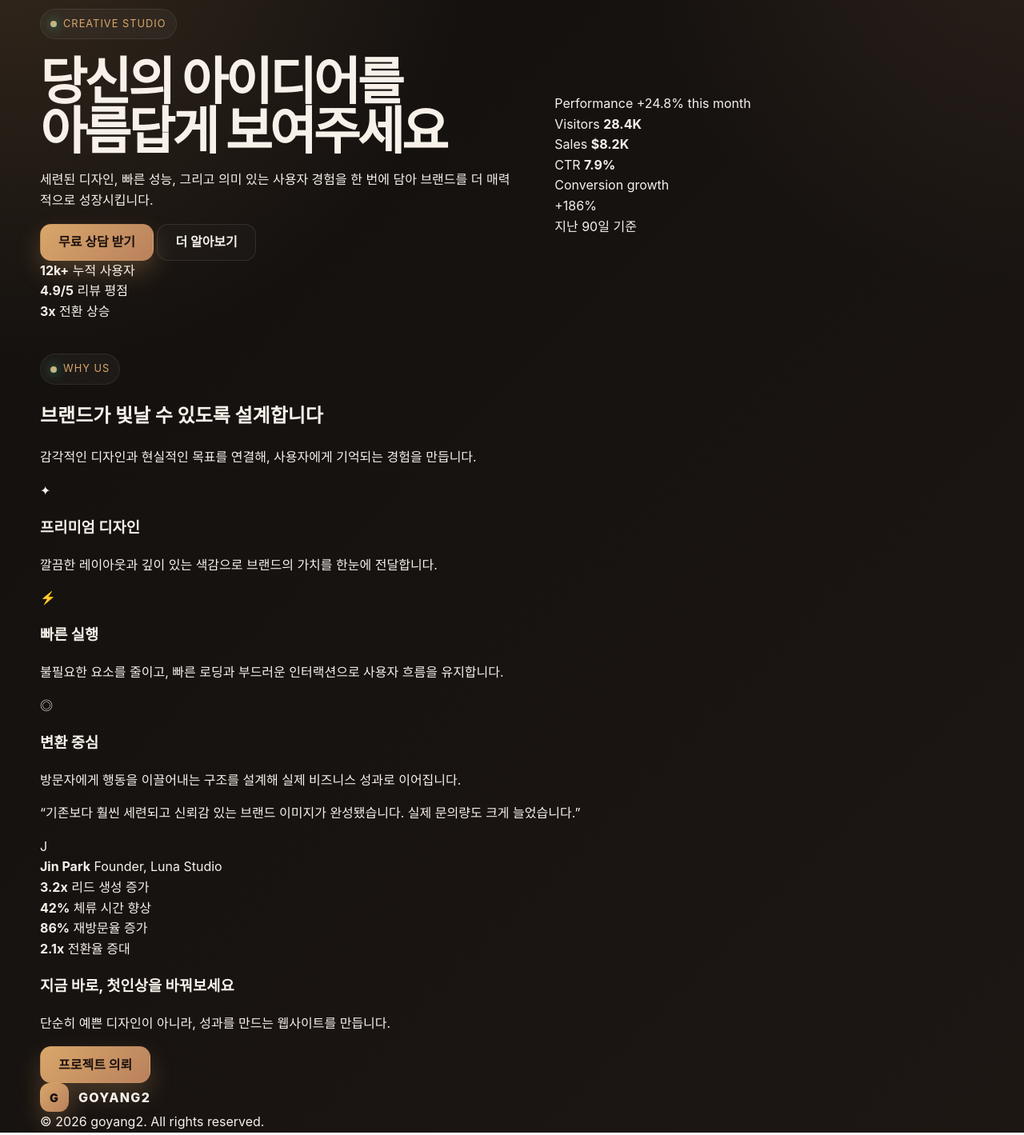
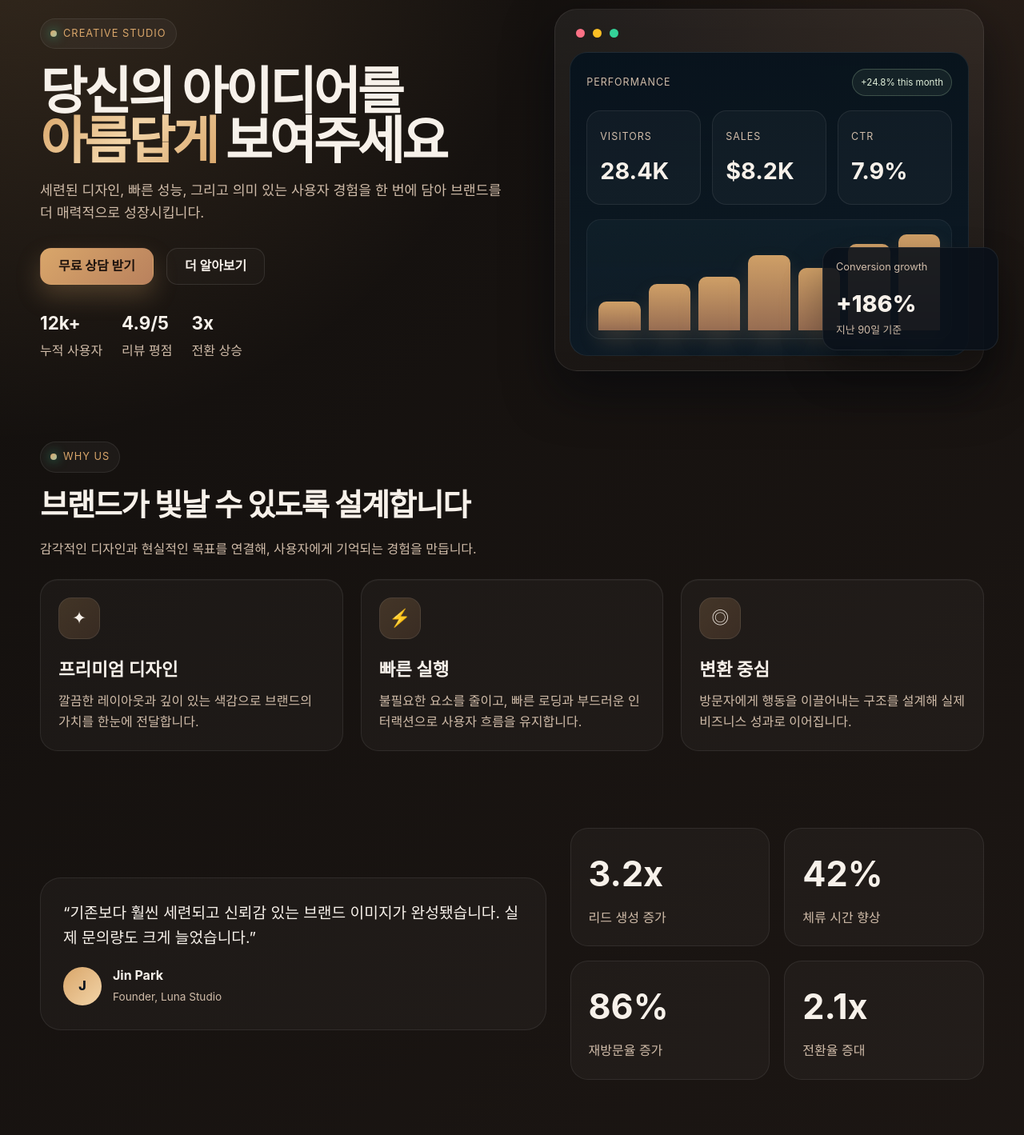
Before and after one commit to Snow0821/goyang2, a plain HTML site: page index.html in a window 1280 px wide. Shown: the part 140-1559 px from the top of the page at 80% size. Drawn offline with Linux system fonts and the light colour scheme.

Commit message:
Fix CSS module generation and ignore caches

```diff
--- a/css/module-01.css
+++ b/css/module-01.css
@@ -98,10 +98,6 @@ img {
   color: var(--text);
 }
 
-.nav-links a.is-active {
-        color: var(--text);
-      }
-
 .nav-actions {
   display: flex;
   align-items: center;
@@ -177,3 +173,10 @@ h1 {
   line-height: 0.96;
   letter-spacing: -0.06em;
 }
+
+.gradient-text {
+  background: linear-gradient(135deg, var(--primary) 0%, #f2d4a8 48%, #d9a66a 100%);
+  -webkit-background-clip: text;
+  background-clip: text;
+  color: transparent;
+}
--- /dev/null
+++ b/css/module-02.css
@@ -0,0 +1,188 @@
+.hero-copy p {
+  margin: 0;
+  max-width: 600px;
+  font-size: 1.08rem;
+  color: var(--muted);
+}
+
+.cta-row {
+  display: flex;
+  flex-wrap: wrap;
+  align-items: center;
+  gap: 16px;
+  margin-top: 30px;
+}
+
+.mini-stats {
+  display: flex;
+  gap: 24px;
+  flex-wrap: wrap;
+  margin-top: 30px;
+  color: var(--muted);
+}
+
+.mini-stats strong {
+  color: var(--text);
+  display: block;
+  font-size: 1.4rem;
+  margin-bottom: 5px;
+}
+
+.visual-wrap {
+  position: relative;
+  display: flex;
+  justify-content: center;
+}
+
+.dashboard {
+  position: relative;
+  width: min(560px, 100%);
+  padding: 18px;
+  border-radius: 28px;
+  border: 1px solid var(--line);
+  background: linear-gradient(180deg, rgba(255, 255, 255, 0.06), rgba(255, 255, 255, 0.02));
+  box-shadow: 0 26px 60px rgba(3, 8, 12, 0.55);
+}
+
+.window-bar {
+  display: flex;
+  align-items: center;
+  gap: 10px;
+  padding: 6px 8px 18px;
+}
+
+.dot {
+  width: 11px;
+  height: 11px;
+  border-radius: 50%;
+}
+
+.dot.red { background: #fb7185; }
+
+.dot.amber { background: #fbbf24; }
+
+.dot.green { background: #34d399; }
+
+.dashboard-screen {
+  border-radius: 22px;
+  background: linear-gradient(180deg, rgba(7, 19, 29, 0.95), rgba(12, 26, 38, 0.9));
+  border: 1px solid rgba(255, 255, 255, 0.08);
+  padding: 20px;
+}
+
+.screen-head {
+  display: flex;
+  justify-content: space-between;
+  align-items: center;
+  margin-bottom: 18px;
+}
+
+.label {
+  color: var(--muted);
+  font-size: 0.78rem;
+  letter-spacing: 0.08em;
+  text-transform: uppercase;
+}
+
+.pill {
+  display: inline-flex;
+  align-items: center;
+  gap: 8px;
+  background: rgba(167, 197, 160, 0.08);
+  border: 1px solid rgba(167, 197, 160, 0.28);
+  color: #dfeed9;
+  padding: 7px 10px;
+  border-radius: 999px;
+  font-size: 0.72rem;
+}
+
+.stats-grid {
+  display: grid;
+  grid-template-columns: repeat(3, minmax(0, 1fr));
+  gap: 14px;
+  margin-bottom: 18px;
+}
+
+.stat-card {
+  background: rgba(255, 255, 255, 0.03);
+  border: 1px solid var(--line);
+  border-radius: 18px;
+  padding: 18px 16px;
+}
+
+.stat-card strong {
+  display: block;
+  font-size: clamp(1.2rem, 3vw, 1.8rem);
+  margin-top: 8px;
+}
+
+.chart {
+  display: grid;
+  grid-template-columns: repeat(7, minmax(0, 1fr));
+  gap: 10px;
+  align-items: end;
+  height: 150px;
+  padding: 18px 14px 10px;
+  border-radius: 18px;
+  background: linear-gradient(180deg, rgba(125, 211, 252, 0.04), rgba(255, 255, 255, 0.01));
+  border: 1px solid rgba(255, 255, 255, 0.06);
+}
+
+.bar {
+  border-radius: 10px 10px 0 0;
+  background: linear-gradient(180deg, rgba(217, 166, 106, 0.95), rgba(185, 129, 93, 0.8));
+  box-shadow: 0 14px 26px rgba(217, 166, 106, 0.18);
+}
+
+.floating-card {
+  position: absolute;
+  right: -18px;
+  bottom: 26px;
+  background: rgba(10, 17, 26, 0.9);
+  border: 1px solid var(--line);
+  border-radius: 18px;
+  padding: 14px 16px;
+  width: 220px;
+  box-shadow: 0 26px 50px rgba(0, 0, 0, 0.32);
+}
+
+.floating-card .small {
+  color: var(--muted);
+  font-size: 0.8rem;
+}
+
+.floating-card .amt {
+  margin-top: 12px;
+  font-size: 1.8rem;
+  font-weight: 800;
+}
+
+.features,
+
+.proof,
+
+.cta-band {
+  padding: 48px 0;
+}
+
+.section-head {
+  margin-bottom: 24px;
+}
+
+.section-head h2 {
+  margin: 10px 0 0;
+  font-size: clamp(2rem, 3vw, 3rem);
+  letter-spacing: -0.04em;
+}
+
+.section-head p {
+  margin: 12px 0 0;
+  color: var(--muted);
+  max-width: 600px;
+}
+
+.cards-grid {
+  display: grid;
+  grid-template-columns: repeat(3, minmax(0, 1fr));
+  gap: 22px;
+}
--- /dev/null
+++ b/css/module-03.css
@@ -0,0 +1,154 @@
+.feature-card {
+  background: rgba(255, 255, 255, 0.03);
+  border: 1px solid var(--line);
+  border-radius: 22px;
+  padding: 22px;
+  box-shadow: inset 0 1px 0 rgba(255, 255, 255, 0.04);
+}
+
+.feature-icon {
+  width: 52px;
+  height: 52px;
+  border-radius: 16px;
+  display: grid;
+  place-items: center;
+  font-size: 1.35rem;
+  background: linear-gradient(135deg, rgba(217, 166, 106, 0.2), rgba(185, 129, 93, 0.18));
+  border: 1px solid rgba(255, 255, 255, 0.08);
+}
+
+.feature-card h3 {
+  margin: 20px 0 10px;
+  font-size: 1.4rem;
+}
+
+.feature-card p {
+  margin: 0;
+  color: var(--muted);
+}
+
+.proof-grid {
+  display: grid;
+  grid-template-columns: 1.1fr 0.9fr;
+  gap: 30px;
+  align-items: center;
+}
+
+.testimonial {
+  background: rgba(255, 255, 255, 0.03);
+  border: 1px solid var(--line);
+  border-radius: 26px;
+  padding: 28px;
+}
+
+.quote {
+  font-size: 1.2rem;
+  color: var(--text);
+  margin: 0 0 20px;
+}
+
+.person {
+  display: flex;
+  align-items: center;
+  gap: 14px;
+}
+
+.avatar {
+  width: 48px;
+  height: 48px;
+  border-radius: 50%;
+  background: linear-gradient(135deg, var(--primary), var(--accent));
+  color: #07131d;
+  font-weight: 800;
+  display: grid;
+  place-items: center;
+}
+
+.person strong {
+  display: block;
+}
+
+.person span {
+  color: var(--muted);
+  font-size: 0.85rem;
+}
+
+.results {
+  display: grid;
+  grid-template-columns: repeat(2, minmax(0, 1fr));
+  gap: 18px;
+}
+
+.result-box {
+  background: rgba(255, 255, 255, 0.03);
+  border: 1px solid var(--line);
+  border-radius: 22px;
+  padding: 22px;
+}
+
+.result-box strong {
+  font-size: clamp(2rem, 4vw, 2.7rem);
+  display: block;
+  margin-bottom: 8px;
+}
+
+.result-box span {
+  color: var(--muted);
+}
+
+.cta-band {
+  padding-bottom: 80px;
+}
+
+.cta-shell {
+  display: flex;
+  align-items: center;
+  justify-content: space-between;
+  gap: 18px;
+  padding: 28px 30px;
+  border-radius: 28px;
+  background: linear-gradient(135deg, rgba(217, 166, 106, 0.12), rgba(185, 129, 93, 0.12));
+  border: 1px solid rgba(255, 255, 255, 0.08);
+}
+
+.cta-shell h3 {
+  margin: 0 0 8px;
+  font-size: clamp(1.6rem, 2.5vw, 2.5rem);
+  letter-spacing: -0.04em;
+}
+
+.cta-shell p {
+  margin: 0;
+  color: var(--muted);
+}
+
+footer {
+  border-top: 1px solid var(--line);
+  padding: 24px 0 52px;
+  color: var(--muted);
+}
+
+.footer-inner {
+  display: flex;
+  justify-content: space-between;
+  align-items: center;
+  gap: 18px;
+}
+
+@media (max-width: 900px) {
+  .hero-inner,
+  .proof-grid,
+  .cards-grid {
+    grid-template-columns: 1fr;
+  }
+
+  .nav-links {
+    display: none;
+  }
+
+  .cta-shell,
+  .footer-inner {
+    flex-direction: column;
+    align-items: flex-start;
+  }
+}
--- /dev/null
+++ b/css/module-04.css
@@ -0,0 +1,28 @@
+@media (max-width: 560px) {
+  .nav {
+    min-height: 68px;
+  }
+
+  .nav-actions .btn-secondary {
+    display: none;
+  }
+
+  .stats-grid,
+  .results {
+    grid-template-columns: 1fr;
+  }
+
+  .dashboard {
+    padding: 12px;
+  }
+
+  .floating-card {
+    position: static;
+    width: 100%;
+    margin-top: 14px;
+  }
+
+  .hero {
+    padding-top: 42px;
+  }
+}
--- a/styles.css
+++ b/styles.css
@@ -1 +1,4 @@
 @import url("css/module-01.css");
+@import url("css/module-02.css");
+@import url("css/module-03.css");
+@import url("css/module-04.css");
```
Also changed, not shown: 2 other files.
